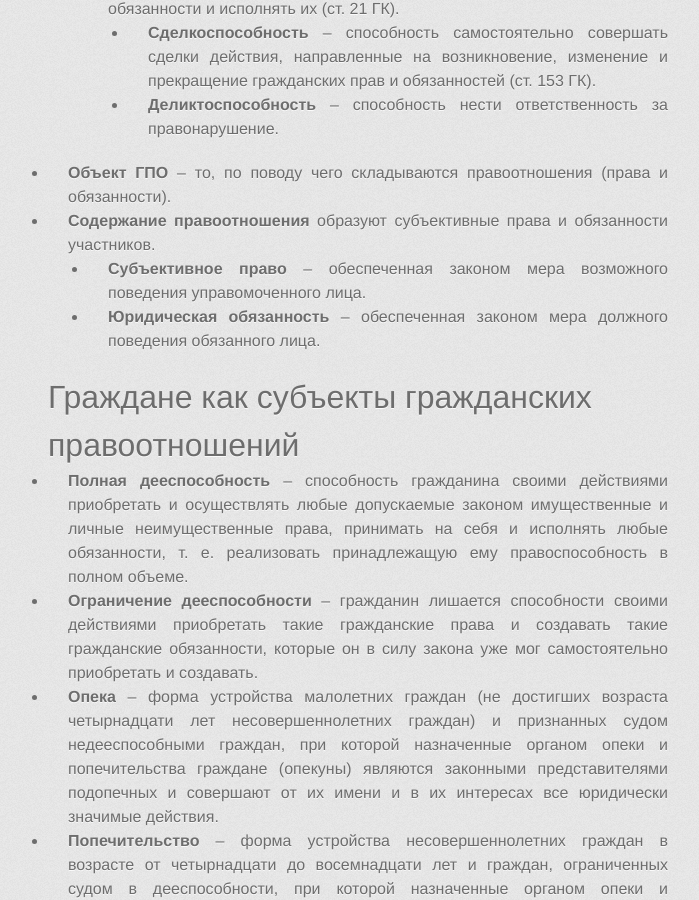
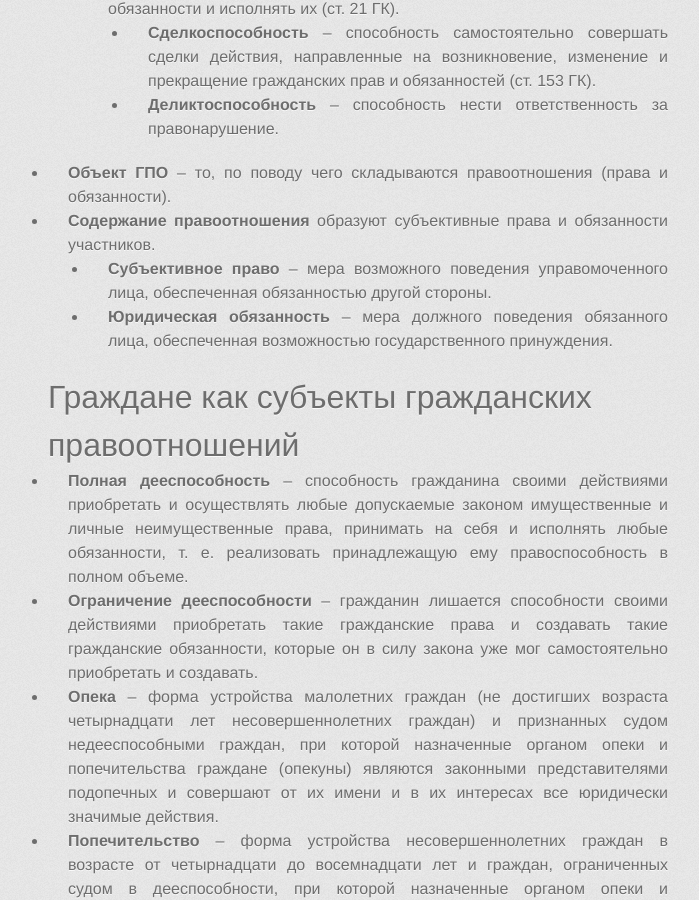
Before and after one commit to a-nova/a-nova.github.io, a Jekyll site: the page built from colloc.md, in a window 1280 px wide and 900 px high, scrolled down 2294 px. Shown: the whole window, without its empty margins (282-981 px from the left). Built offline with Jekyll 4.4.1, drawn with Linux system fonts in a browser that asks for light colours; some web fonts are replaced.

Commit message:
fix субъективное право, обязанность

```diff
--- a/colloc.md
+++ b/colloc.md
@@ -39,8 +39,8 @@ layout: page
     - **Деликтоспособность** -- способность нести ответственность за правонарушение.
 - **Объект ГПО** -- то, по поводу чего складываются правоотношения (права и обязанности).
 - **Содержание правоотношения** образуют субъективные права и обязанности участников.
-  - **Субъективное право** -- обеспеченная законом мера возможного поведения управомоченного лица.
-  - **Юридическая обязанность** -- обеспеченная законом мера должного поведения обязанного лица.
+  - **Субъективное право** -- мера возможного поведения управомоченного лица, обеспеченная обязанностью другой стороны.
+  - **Юридическая обязанность** -- мера должного поведения обязанного лица, обеспеченная возможностью государственного принуждения.
 
 # Граждане как субъекты гражданских правоотношений
 
```
